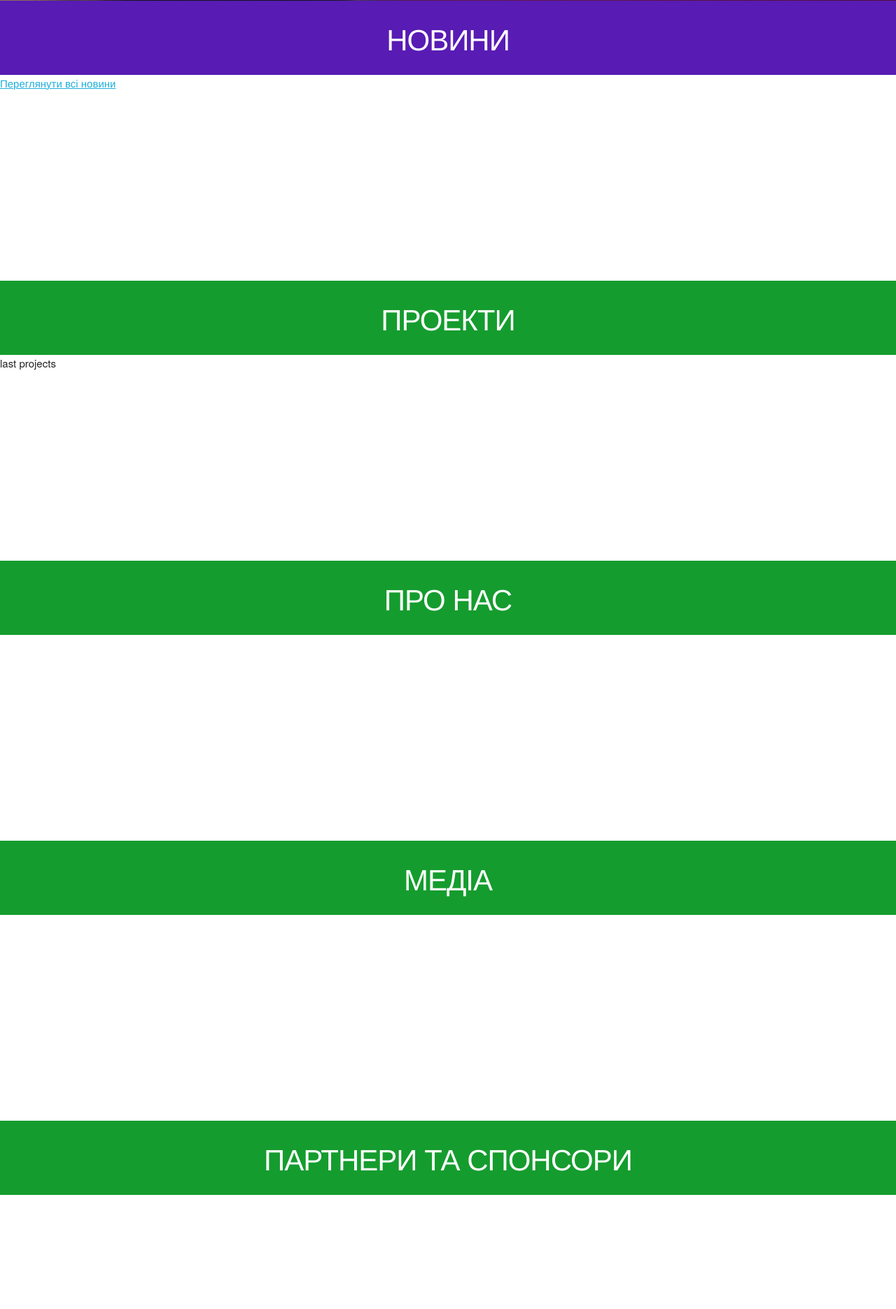
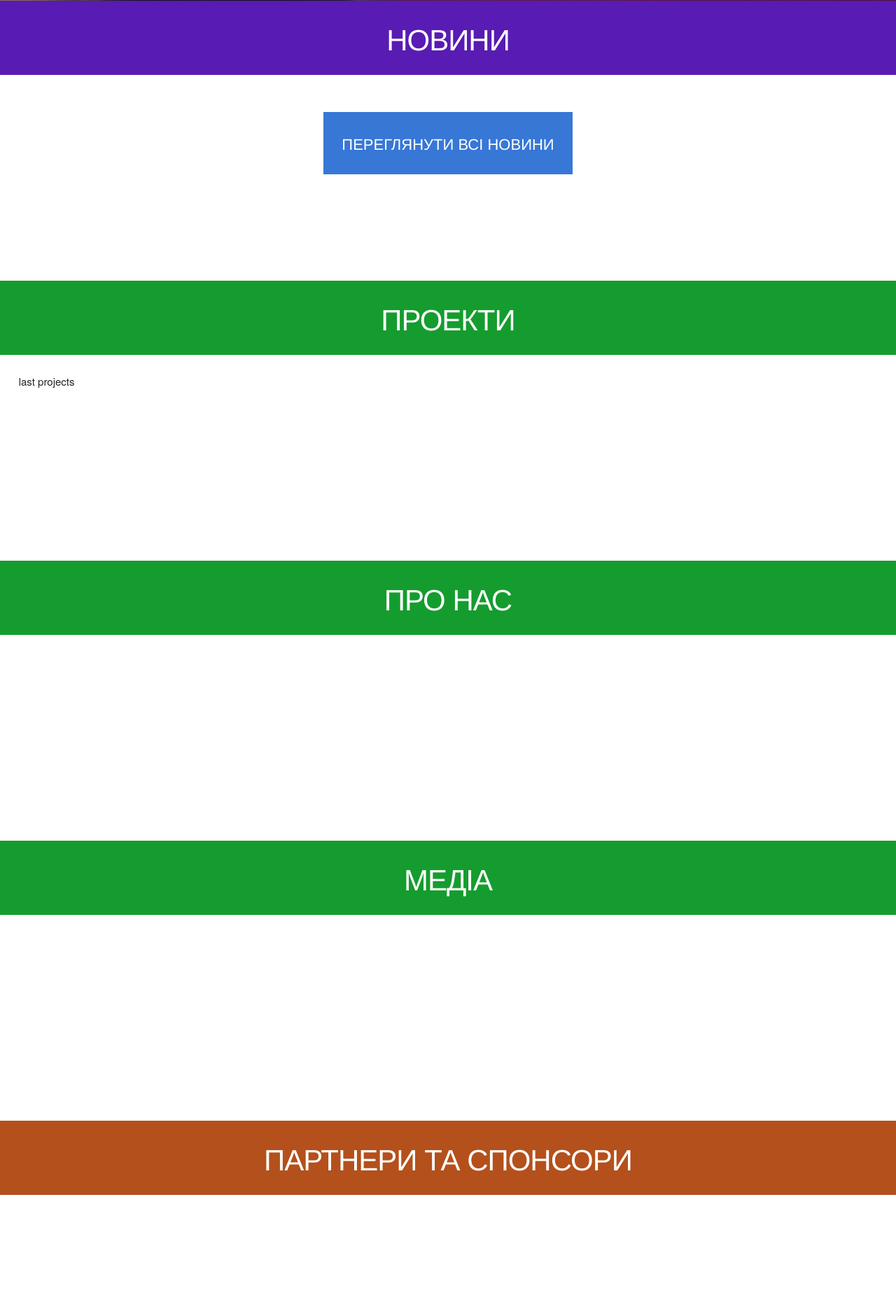
Before and after one commit to lavriv92/cancer-found, a Django app: page / in a window 1280 px wide. Shown: the part 799-2669 px from the top of the page at 70% size. Run offline with Django 3.2, Linux system fonts and the light colour scheme; data that the repository does not hold is empty; some libraries are stand-ins or nearby versions.

Commit message:
Updated partners list

```diff
--- a/found/static/css/style.css
+++ b/found/static/css/style.css
@@ -177,6 +177,39 @@ body {
   color: #ffffff;
 }
 
+.block-content {
+  margin: 20pt;
+}
+
+.list-block {
+  display: flex;
+  justify-content: flex-start;
+  align-items: stretch;
+}
+
+.list-block .entry-item {
+  display: flex;
+  flex-direction: column;
+  flex: 1 auto;
+  text-align: center;
+}
+
+.all-link {
+  margin: 20pt 0;
+  text-align: center;
+}
+
+.all-link a {
+  color: #fff;
+  background: #3777d6;
+  padding: 20pt;
+  text-transform: uppercase;
+  text-decoration: none;
+  font-size: 22px;
+  margin-bottom: 20pt;
+  display: inline-block;
+}
+
 /* End common */
 
 
@@ -204,6 +237,13 @@ body {
 }
 /* end news page */
 
+/* partners page */
+
+.partners-content-header {
+    background: #b4501b;
+}
+/* end partnres page */
+
 @media (max-width: 480px) {
   .menu {
     width: 100%;
```
Also changed, not shown: found/web/partners/templates/partners/list.html (+9 -2 lines).
